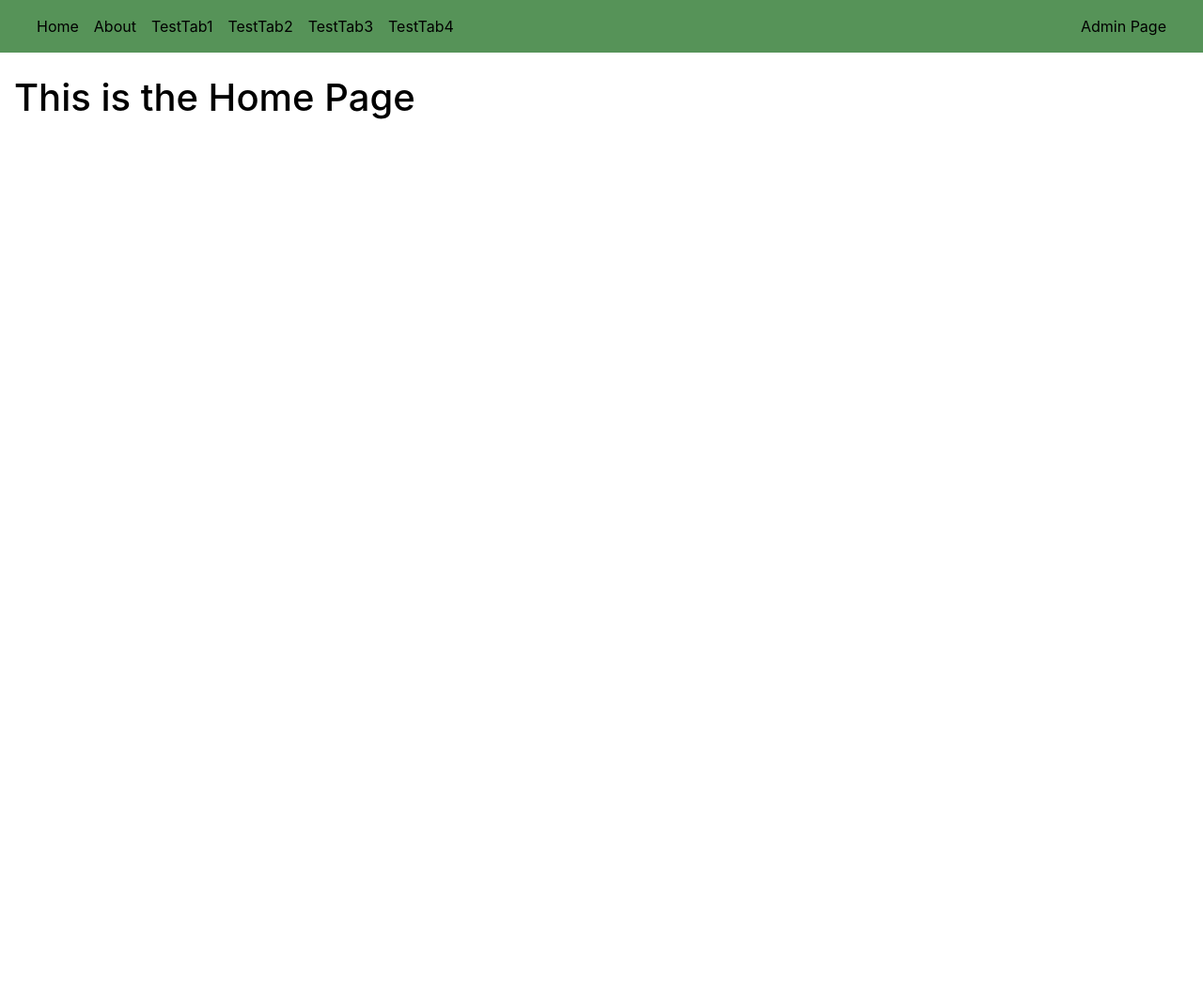
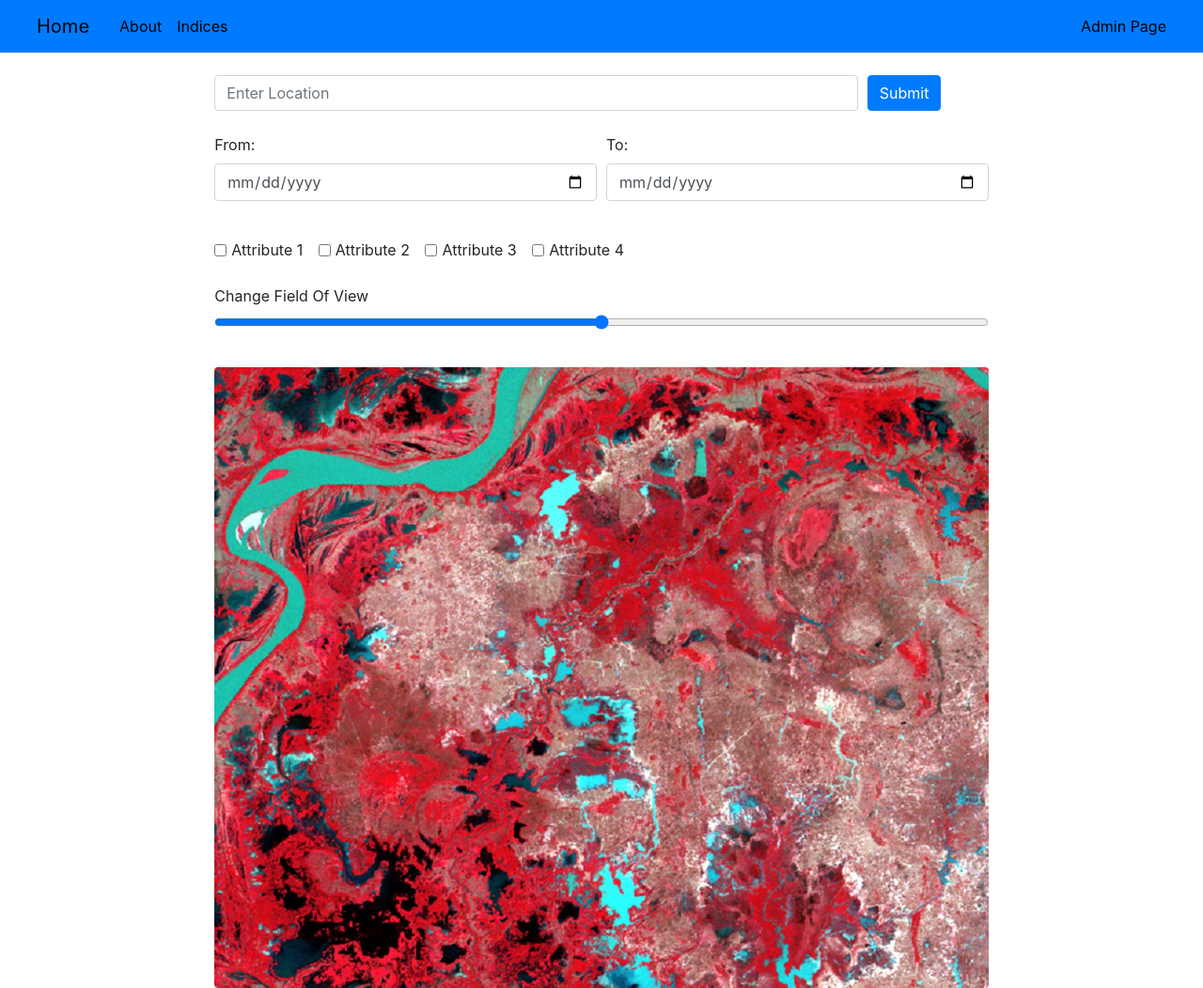
Before and after one commit to TimKie/BSP4, a Django app: page / in a window 1280 px wide. Shown: the whole page at 94% size. Before the commit the page ends 127 px from the top, so only its background shows below. Run offline with Django 3.2, Linux system fonts and the light colour scheme; some libraries are stand-ins or nearby versions.

Commit message:
Static Page

```diff
--- a/satellite_data_processing/static/main.css
+++ b/satellite_data_processing/static/main.css
@@ -14,10 +14,10 @@
     color: Black;
 }
 
-/* Navigation Bar */
+/* Navigation Bar
 .bg-steel {
     background-color: #569358;
-}
+}*/
 
 /* Home + About Button */
 .site-header .navbar-nav .nav-link {
--- a/satellite_data_processing/templates/base.html
+++ b/satellite_data_processing/templates/base.html
@@ -28,20 +28,16 @@
 <body>
     <!-- Navigation Bar -->
     <header class="site-header">
-      <nav class="navbar navbar-expand-md navbar-dark bg-steel fixed-top">
+      <nav class="navbar navbar-expand-md navbar-dark bg-primary fixed-top" style="background-color: #569358;">
         <div class="container">
           <button class="navbar-toggler" type="button" data-toggle="collapse" data-target="#navbarToggle" aria-controls="navbarToggle" aria-expanded="false" aria-label="Toggle navigation">
           <span class="navbar-toggler-icon"></span>
           </button>
           <div class="collapse navbar-collapse" id="navbarToggle">
             <div class="navbar-nav mr-auto">
-                <a class="nav-item nav-link" href="{% url 'home' %}">Home</a>
+                <a class="navbar-brand nav-link" href="{% url 'home' %}">Home</a>
                 <a class="nav-item nav-link" href="{% url 'about' %}">About</a>
-                <a class="nav-item nav-link" href="#">TestTab1</a>
-                <a class="nav-item nav-link" href="#">TestTab2</a>
-                <a class="nav-item nav-link" href="#">TestTab3</a>
-                <a class="nav-item nav-link" href="#">TestTab4</a>
-
+                <a class="nav-item nav-link" href="#">Indices</a>
             </div>
             <!-- Navbar Right Side -->
             <div class="navbar-nav">
@@ -56,15 +52,7 @@
     <main role="main" class="container">
       <div class="row">
         <!-- Content Block (Posts) -->
-        <div class="col-md-8">
-            {% if messages %}
-                {% for messages in message %}
-                    <div class="alert alert-{{ message.tags }}">
-                        {{ message }}
-                    </div>
-                {% endfor %}
-            {% endif %}
-            {% block scripts %}{% endblock scripts %}
+        <div class="col-md-8 offset-md-2">
             {% block content %}{% endblock content %}
         </div>
       </div>
--- a/satellite_data_processing/templates/home.html
+++ b/satellite_data_processing/templates/home.html
@@ -1,4 +1,72 @@
 {% extends 'base.html' %}
 {% block content %}
-    <h1>This is the Home Page</h1>
+    <!-- Location Input -->
+    <form>
+      <div class="form-row align-items-center">
+        <div class="col-sm-10">
+          <input type="text" class="form-control" id="inlineFormInputName" placeholder="Enter Location">
+        </div>
+        <div class="col-sm-auto">
+          <button type="submit" class="btn btn-primary">Submit</button>
+        </div>
+      </div>
+    </form>
+
+    <br>
+
+    <!-- Date Picker -->
+    <div class="form-row align-items-center">
+        <div class="col-sm-6 form-group pmd-textfield pmd-textfield-floating-label">
+            <label class="control-label" for="datepicker1">From:</label>
+            <input type="date" id="datepicker1" class="form-control" />
+        </div>
+        <div class="col-sm-6 form-group pmd-textfield pmd-textfield-floating-label">
+            <label class="control-label" for="datepicker2">To:</label>
+            <input type="date" id="datepicker2" class="form-control" />
+        </div>
+    </div>
+
+    <br>
+
+    <!-- Radio Buttons -->
+    <div class="form-check form-check-inline">
+      <input class="form-check-input" type="checkbox" value="" id="defaultCheck1">
+      <label class="form-check-label" for="defaultCheck1">
+        Attribute 1
+      </label>
+    </div>
+    <div class="form-check form-check-inline">
+      <input class="form-check-input" type="checkbox" value="" id="defaultCheck2">
+      <label class="form-check-label" for="defaultCheck2">
+        Attribute 2
+      </label>
+    </div>
+    <div class="form-check form-check-inline">
+      <input class="form-check-input" type="checkbox" value="" id="defaultCheck3">
+      <label class="form-check-label" for="defaultCheck3">
+        Attribute 3
+      </label>
+    </div>
+    <div class="form-check form-check-inline">
+      <input class="form-check-input" type="checkbox" value="" id="defaultCheck4">
+      <label class="form-check-label" for="defaultCheck4">
+        Attribute 4
+      </label>
+    </div>
+
+    <br>
+    <br>
+
+    <!-- Slider -->
+    <form>
+      <div class="form-group">
+        <label for="formControlRange">Change Field Of View</label>
+        <input type="range" class="form-control-range" id="formControlRange">
+      </div>
+    </form>
+
+    <br>
+
+    <!-- Placeholder Image -->
+    <img src="static/Test_Image.jpg" class="img-fluid rounded">
 {% endblock content %}
```
Also changed, not shown: satellite_data_processing/static/Test_Image.jpg (added).
